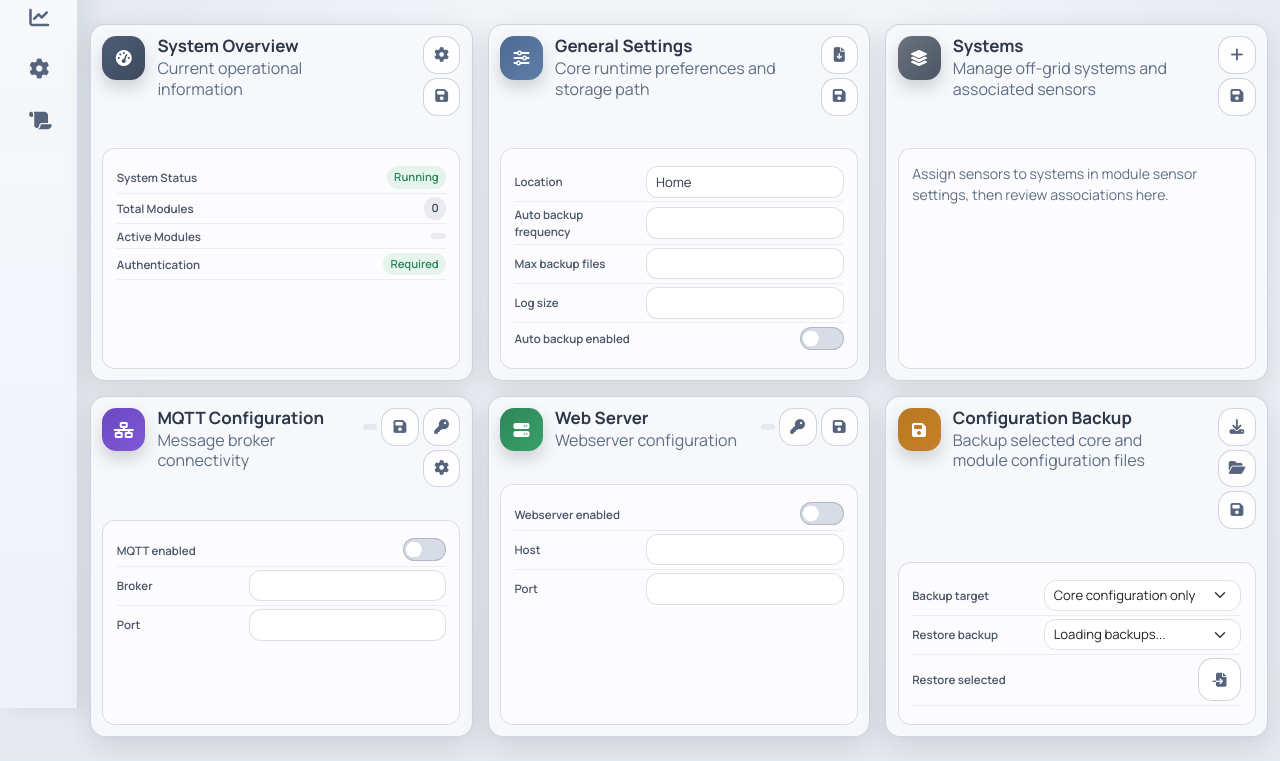
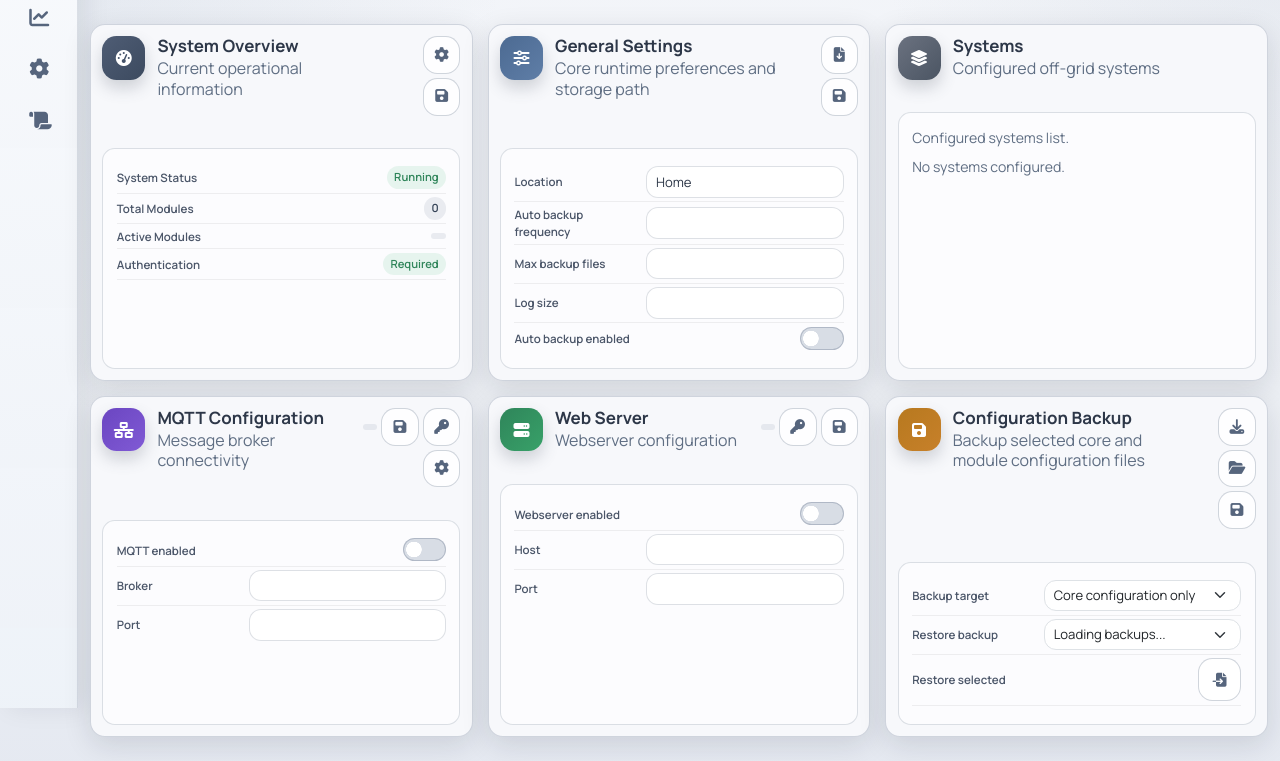
Before and after one commit to allanbeth/energy-monitor-core, a Flask app: template templates/settings.html in a window 1280 px wide. Shown: the part 92-853 px from the top of the page. Run offline with Flask 3, Linux system fonts and the light colour scheme; the template is opened without the code that fills it, so the values that code supplies are empty.

Commit message:
Setting UI Update

```diff
--- a/monitor_core/core_config.json
+++ b/monitor_core/core_config.json
@@ -10,8 +10,7 @@
     {
       "id": "home-main",
       "name": "Home Main",
-      "location_id": "home",
-      "is_default": true
+      "location_id": "home"
     }
   ],
   "modules": {
--- a/static/js/app.js
+++ b/static/js/app.js
@@ -1779,137 +1779,6 @@
     return Math.max(...indexes) + 1;
   }
 
-  function bindSingleDefaultToggle(scopeSelector) {
-    document.querySelectorAll(scopeSelector).forEach((scope) => {
-      scope.addEventListener("change", (event) => {
-        const target = event.target;
-        if (!(target instanceof HTMLInputElement) || target.type !== "checkbox") {
-          return;
-        }
-        if (!target.checked) {
-          return;
-        }
-        scope.querySelectorAll('input[type="checkbox"]').forEach((checkbox) => {
-          if (checkbox !== target) {
-            checkbox.checked = false;
-          }
-        });
-      });
-    });
-  }
-
-  function getSingleLocationId() {
-    const locationIdField = document.querySelector('input[name="locations[0][id]"]');
-    return String(locationIdField && "value" in locationIdField ? locationIdField.value : "home").trim() || "home";
-  }
-
-  function toSystemId(value, fallbackIndex) {
-    const normalized = String(value || "").trim().toLowerCase().replace(/[^a-z0-9]+/g, "-").replace(/^-+|-+$/g, "");
-    return normalized || `system-${fallbackIndex + 1}`;
-  }
-
-  function setSystemCardMode(index, mode) {
-    const row = document.querySelector(`[data-system-row][data-row-index="${index}"]`);
-    if (!row) {
-      return;
-    }
-    const normalized = mode === "edit" ? "edit" : "view";
-    row.setAttribute("data-system-card-mode", normalized);
-
-    const viewSection = row.querySelector(`[data-system-view="${index}"]`);
-    const editSection = row.querySelector(`[data-system-edit="${index}"]`);
-    if (viewSection) {
-      viewSection.classList.toggle("hidden", normalized !== "view");
-    }
-    if (editSection) {
-      editSection.classList.toggle("hidden", normalized !== "edit");
-    }
-  }
-
-  function appendSystemRow() {
-    const container = document.getElementById("systems-rows");
-    if (!container) {
-      return;
-    }
-
-    const index = nextIndexedRow(container, "[data-system-row]");
-    const defaultName = `System ${index + 1}`;
-    const defaultId = toSystemId(defaultName, index);
-    const locationId = getSingleLocationId();
-
-    const row = document.createElement("article");
-    row.className = "app-card card-shell card-type-data p-2";
-    row.setAttribute("data-system-row", "");
-    row.setAttribute("data-row-index", String(index));
-    row.setAttribute("data-system-card-mode", "view");
-    row.innerHTML = `
-      <div class="settings-entry justify-content-between" data-system-view="${index}">
-        <div class="d-flex flex-column">
-          <strong>${defaultName}</strong>
-          <span class="text-secondary small">Sensors: 0</span>
-        </div>
-        <button type="button" class="btn btn-outline-secondary btn-sm action-icon-btn" data-system-card-action="edit" data-system-index="${index}" title="Edit system">
-          <i class="fa-solid fa-gear"></i>
-        </button>
-      </div>
-      <div class="app-card-content card-content-form view-type-form hidden" data-system-edit="${index}">
-        <input type="hidden" name="systems[${index}][id]" value="${defaultId}">
-        <input type="hidden" name="systems[${index}][location_id]" value="${locationId}">
-        <div class="settings-entry">
-          <label>System name</label>
-          <input class="form-control form-control-sm" type="text" name="systems[${index}][name]" value="${defaultName}">
-        </div>
-        <div class="settings-entry">
-          <label>Default system</label>
-          <span class="form-check form-switch m-0">
-            <input type="hidden" name="systems[${index}][is_default]" value="false">
-            <input class="form-check-input" type="checkbox" name="systems[${index}][is_default]" value="true">
-          </span>
-        </div>
-        <div class="settings-entry d-block">
-          <label class="mb-1">Associated sensors</label>
-          <div class="text-secondary small">No sensors currently assigned.</div>
-        </div>
-        <div class="d-flex justify-content-end gap-2 mt-2">
-          <button type="button" class="btn btn-outline-primary btn-sm action-icon-btn" data-system-card-action="save" data-system-index="${index}" title="Save system"><i class="fa-solid fa-floppy-disk"></i></button>
-          <button type="button" class="btn btn-outline-secondary btn-sm action-icon-btn" data-system-card-action="back" data-system-index="${index}" title="Back"><i class="fa-solid fa-arrow-left"></i></button>
-        </div>
-      </div>
-    `;
-
-    container.appendChild(row);
-    bindSystemEditorButtons();
-    setSystemCardMode(index, "edit");
-  }
-
-  function bindSystemEditorButtons() {
-    document.querySelectorAll("[data-system-card-action]").forEach((button) => {
-      if (button.dataset.bound === "true") {
-        return;
-      }
-      button.dataset.bound = "true";
-      button.addEventListener("click", async () => {
-        const action = String(button.getAttribute("data-system-card-action") || "").trim();
-        const index = String(button.getAttribute("data-system-index") || "").trim();
-        if (!index) {
-          return;
-        }
-        if (action === "edit") {
-          setSystemCardMode(index, "edit");
-          return;
-        }
-        if (action === "back") {
-          setSystemCardMode(index, "view");
-          return;
-        }
-        if (action === "save") {
-          await saveCoreSettings();
-          setSystemCardMode(index, "view");
-        }
-      });
-    });
-  }
-
   function bindDashboard() {
     showLoadingScreen("Loading dashboard...");
     setLoadingStepMessage("Step 1/2: Loading live status...");
@@ -1957,9 +1826,6 @@
     document.querySelectorAll('[data-core-action="export"]').forEach((button) => {
       button.addEventListener("click", exportCoreConfig);
     });
-    document.querySelectorAll("[data-system-add]").forEach((button) => {
-      button.addEventListener("click", appendSystemRow);
-    });
     document.querySelectorAll('[data-core-action="mqtt-credentials"]').forEach((button) => {
       button.addEventListener("click", () => setMqttPanelMode("credentials"));
     });
@@ -2022,8 +1888,6 @@
       await request("/api/auth/logout", { method: "POST" });
       window.location.reload();
     });
-    bindSingleDefaultToggle("#systems-rows");
-    bindSystemEditorButtons();
     setMqttPanelMode("main");
     loadCoreBackups();
     refreshStatus();
--- a/templates/settings.html
+++ b/templates/settings.html
@@ -55,59 +55,29 @@
     </article>
 
     <article class="panel card shadow-sm settings-card app-card card-shell card-type-form system-group-settings" id="system-group-settings-card">
-      {% call card_header('fa-layer-group', 'Systems', 'Manage off-grid systems and associated sensors') %}
-      <div class="settings-actions">
-        <button type="button" class="btn btn-outline-secondary btn-sm action-icon-btn" data-system-add title="Add system"><i class="fa-solid fa-plus"></i></button>
-        <button type="button" class="btn btn-outline-primary btn-sm action-icon-btn" data-core-action="save" title="Save systems"><i class="fa-solid fa-save"></i></button>
-      </div>
-      {% endcall %}
+      {% call card_header('fa-layer-group', 'Systems', 'Configured off-grid systems') %}{% endcall %}
       <div class="card-body app-card-content card-content-form view-type-form settings-card-content">
-        <div class="text-secondary small mb-2">Assign sensors to systems in module sensor settings, then review associations here.</div>
-        <div id="systems-rows" class="vstack gap-2" style="max-height: 360px; overflow-y: auto; padding-right: 4px;">
+        <div class="text-secondary small mb-2">Configured systems list.</div>
+        <div class="vstack gap-2" style="max-height: 360px; overflow-y: auto; padding-right: 4px;">
           {% for system in system_options %}
           {% set sensors = system_sensor_index.get(system.id, []) if system_sensor_index is defined else [] %}
-          <article class="app-card card-shell card-type-data p-2" data-system-row data-row-index="{{ loop.index0 }}" data-system-card-mode="view">
-            <div class="settings-entry justify-content-between" data-system-view="{{ loop.index0 }}">
-              <div class="d-flex flex-column">
+          <div class="settings-entry d-block">
+            <div class="d-flex justify-content-between align-items-center gap-2">
               <strong>{{ system.name }}</strong>
-                <span class="text-secondary small">Sensors: {{ sensors|length }}</span>
+              <span class="status-value">{{ system.location_name|default(system.location_id, true) }} | Sensors: {{ sensors|length }}</span>
             </div>
-              <button type="button" class="btn btn-outline-secondary btn-sm action-icon-btn" data-system-card-action="edit" data-system-index="{{ loop.index0 }}" title="Edit system">
-                <i class="fa-solid fa-gear"></i>
-              </button>
-            </div>
-            <div class="app-card-content card-content-form view-type-form hidden" data-system-edit="{{ loop.index0 }}">
-              <input type="hidden" name="systems[{{ loop.index0 }}][id]" value="{{ system.id }}">
-              <input type="hidden" name="systems[{{ loop.index0 }}][location_id]" value="{{ system.location_id }}">
-              <div class="settings-entry">
-                <label>System name</label>
-                <input class="form-control form-control-sm" type="text" name="systems[{{ loop.index0 }}][name]" value="{{ system.name }}">
-              </div>
-              <div class="settings-entry">
-                <label>Default system</label>
-                <span class="form-check form-switch m-0">
-                  <input type="hidden" name="systems[{{ loop.index0 }}][is_default]" value="false">
-                  <input class="form-check-input" type="checkbox" name="systems[{{ loop.index0 }}][is_default]" value="true" {% if system.is_default %}checked{% endif %}>
-                </span>
-              </div>
-              <div class="settings-entry d-block">
-                <label class="mb-1">Associated sensors</label>
             {% if sensors %}
-                <div class="vstack gap-1 text-secondary small">
+            <div class="vstack gap-1 text-secondary small mt-1">
               {% for sensor in sensors %}
               <span>{{ sensor.module|title }} - {{ sensor.name }} ({{ sensor.type|title }})</span>
               {% endfor %}
             </div>
             {% else %}
-                <div class="text-secondary small">No sensors currently assigned.</div>
+            <div class="text-secondary small mt-1">No sensors currently assigned.</div>
             {% endif %}
           </div>
-              <div class="d-flex justify-content-end gap-2 mt-2">
-                <button type="button" class="btn btn-outline-primary btn-sm action-icon-btn" data-system-card-action="save" data-system-index="{{ loop.index0 }}" title="Save system"><i class="fa-solid fa-floppy-disk"></i></button>
-                <button type="button" class="btn btn-outline-secondary btn-sm action-icon-btn" data-system-card-action="back" data-system-index="{{ loop.index0 }}" title="Back"><i class="fa-solid fa-arrow-left"></i></button>
-              </div>
-            </div>
-          </article>
+          {% else %}
+          <div class="text-secondary small">No systems configured.</div>
           {% endfor %}
         </div>
       </div>
```
Also changed, not shown: energy_monitor_core/config.py (+0 -16 lines). Lines whose indentation alone changed are shown as unchanged.
